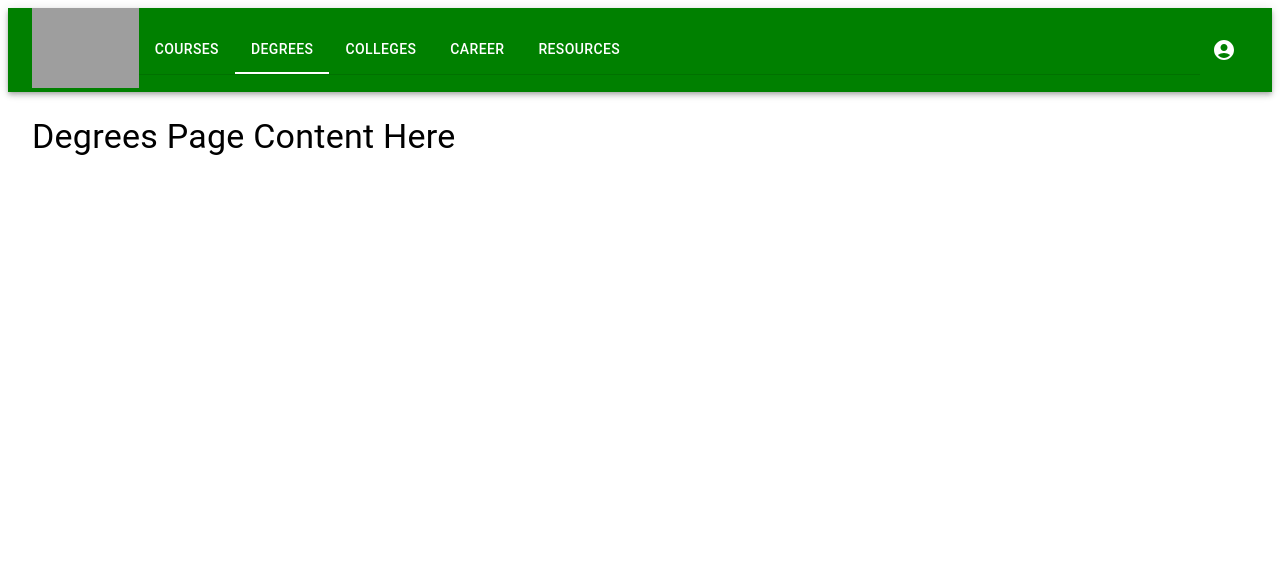
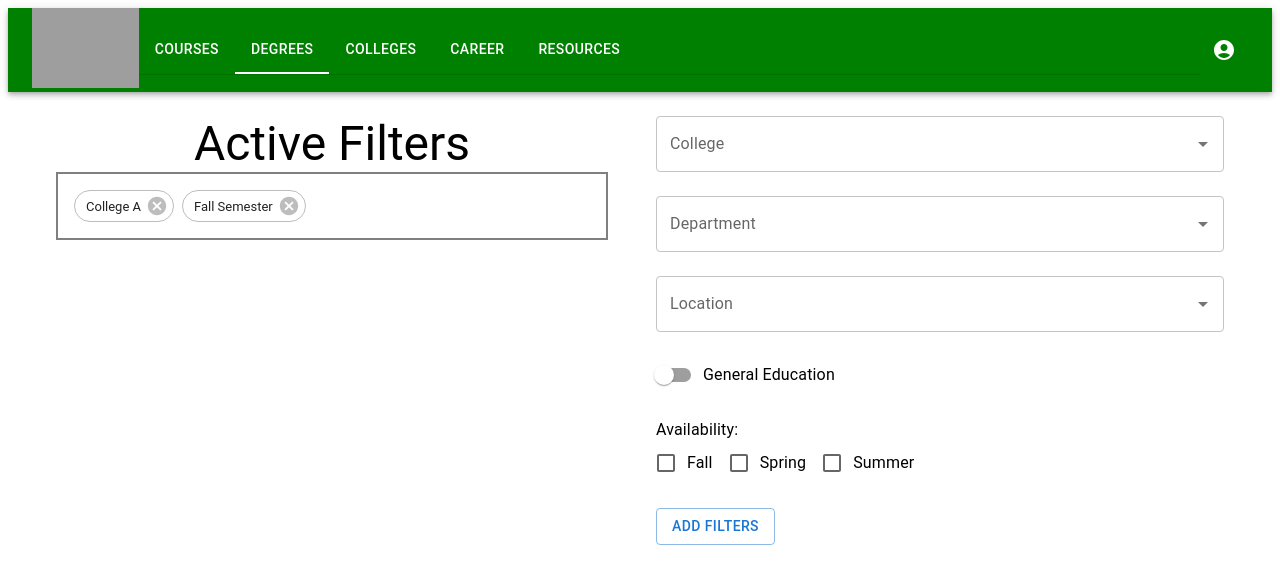
Before and after one commit to jonnydc4/CourseCatalogProject, a React (Create React App) app in the folder frontend/: page /coursecatalog in a window 1280 px wide. Both pictures are taken after a click on the tab "DEGREES". Shown: the top 584 px of the page. Built offline with nearby package versions, Linux system fonts and the light colour scheme; grey boxes are pictures that could not be loaded.

Commit message:
added Degree Filter components

```diff
--- /dev/null
+++ b/frontend/src/componants/DegreeFilter/ActiveFiltersList.jsx
@@ -0,0 +1,27 @@
+import {useState} from "react";
+import {Stack} from "@mui/material";
+import FilterTag from "./FilterTag";
+
+export default function ActiveFiltersList () {
+    const [activeFilterArray, setActiveFilterArray] = useState([
+        { id: '1', label: 'College A' },
+        { id: '2', label: 'Fall Semester' },
+        // Add more filters as needed
+    ]);
+
+    const handleDelete = (id) => {
+        setActiveFilterArray(activeFilterArray.filter(filter => filter.id !== id));
+    };
+
+    return (
+        <Stack direction="row" spacing={1}>
+            {activeFilterArray.map((filter) => (
+                <FilterTag
+                    key={filter.id}
+                    label={filter.label}
+                    onDelete={() => handleDelete(filter.id)}
+                />
+            ))}
+        </Stack>
+    );
+};
--- /dev/null
+++ b/frontend/src/componants/DegreeFilter/DegreeFilter.jsx
@@ -0,0 +1,125 @@
+import React, {useState} from 'react';
+import {
+    Autocomplete,
+    TextField,
+    FormGroup,
+    FormControlLabel,
+    Checkbox,
+    Switch,
+    FormControl,
+    InputLabel,
+    MenuItem,
+    Container, Grid, Box, Typography, Stack, Button, FormHelperText, FormLabel
+} from '@mui/material';
+import ActiveFiltersList from "./ActiveFiltersList";
+
+
+const DegreeFilter = () => {
+    const [college, setCollege] = useState(null);
+    const [department, setDepartment] = useState(null);
+    const [generalEducation, setGeneralEducation] = useState(false);
+    const [availability, setAvailability] = useState({
+        fall: false,
+        spring: false,
+        summer: false,
+    });
+    const [location, setLocation] = useState('');
+
+    // Example options for colleges, departments, and locations. These can be fetched from an API.
+    const collegeOptions = ['College A', 'College B', 'College C'];
+    const departmentOptions = ['Department X', 'Department Y', 'Department Z'];
+    const locationOptions = ['Location 1', 'Location 2', 'Location 3'];
+
+    const handleAvailabilityChange = (event) => {
+        setAvailability({...availability, [event.target.name]: event.target.checked});
+    };
+
+    return (
+        <Stack direction="row">
+            <Container maxWidth="sm" xs={12}>
+                <Typography variant="h3" textAlign='center'>
+                    Active Filters
+                </Typography>
+                <Box
+                    gap={4}
+                    p={2}
+                    sx={{border: '2px solid grey'}}
+                >
+                    <ActiveFiltersList/>
+                </Box>
+            </Container>
+            <Container maxWidth="lg" xs={12}>
+                {/*<Grid item xs={12} textAlign="center">*/}
+                {/*    <ActiveFiltersList/>*/}
+                {/*</Grid>*/}
+                <Grid container spacing={3}>
+                    <Grid item xs={12}>
+                        <Autocomplete
+                            options={collegeOptions}
+                            value={college}
+                            onChange={(event, newValue) => {
+                                setCollege(newValue);
+                            }}
+                            renderInput={(params) => <TextField {...params} label="College"/>}
+                        />
+                    </Grid>
+                    <Grid item xs={12}>
+                        <Autocomplete
+                            options={departmentOptions}
+                            value={department}
+                            onChange={(event, newValue) => {
+                                setDepartment(newValue);
+                            }}
+                            renderInput={(params) => <TextField {...params} label="Department"/>}
+                        />
+                    </Grid>
+                    <Grid item xs={12}>
+                        <Autocomplete
+                            options={locationOptions}
+                            value={location}
+                            onChange={(event, newValue) => {
+                                setLocation(newValue);
+                            }}
+                            renderInput={(params) => <TextField {...params} label="Location"/>}
+                        />
+                    </Grid>
+                    <Grid item xs={12}>
+                        <FormGroup>
+                            <FormControlLabel
+                                control={<Switch checked={generalEducation}
+                                                 onChange={(e) => setGeneralEducation(e.target.checked)}/>}
+                                label="General Education"
+                            />
+                        </FormGroup>
+                    </Grid>
+                    <Grid item xs={12}>
+                        <Typography varient="h5">
+                            Availability:
+                        </Typography>
+                        <FormGroup row="true">
+                            <FormControlLabel
+                                control={<Checkbox checked={availability.fall} onChange={handleAvailabilityChange}
+                                                   name="fall"/>} label="Fall"/>
+                            <FormControlLabel
+                                control={<Checkbox checked={availability.spring} onChange={handleAvailabilityChange}
+                                                   name="spring"/>} label="Spring"/>
+                            <FormControlLabel
+                                control={<Checkbox checked={availability.summer} onChange={handleAvailabilityChange}
+                                                   name="summer"/>} label="Summer"/>
+                        </FormGroup>
+                    </Grid>
+
+                    <Grid item xs={12}>
+                        <Button variant="outlined">
+                            Add Filters
+                        </Button>
+                    </Grid>
+                </Grid>
+            </Container>
+        </Stack>
+
+
+    );
+};
+
+export default DegreeFilter;
--- /dev/null
+++ b/frontend/src/componants/DegreeFilter/FilterTag.jsx
@@ -0,0 +1,18 @@
+import React from 'react';
+import Chip from '@mui/material/Chip';
+
+const FilterTag = ({ label, onDelete }) => {
+    return (
+        <Chip
+            label={label}
+            onDelete={onDelete}
+            variant="outlined"
+            sx={{
+                borderRadius: '16px', // Adjust the borderRadius for rounder edges
+                margin: 0.5, // Adds a little space around each chip if they're in a stack
+            }}
+        />
+    );
+};
+
+export default FilterTag;
--- a/frontend/src/componants/NavbarTabs/Degrees.jsx
+++ b/frontend/src/componants/NavbarTabs/Degrees.jsx
@@ -1,12 +1,12 @@
 import React from 'react';
 import {Typography, Box} from "@mui/material";
+import DegreeFilter from "../DegreeFilter/DegreeFilter";
 
 function Degrees() {
     return (
         <div>
             <Box>
-                <Typography variant="h4">Degrees Page Content Here</Typography>
-                {/* Rest of your content */}
+                <DegreeFilter/>
             </Box>
         </div>
     );
```
Also changed, not shown: frontend/src/componants/DegreeFilter/SelectBar.jsx (added, +25 -0 lines).
